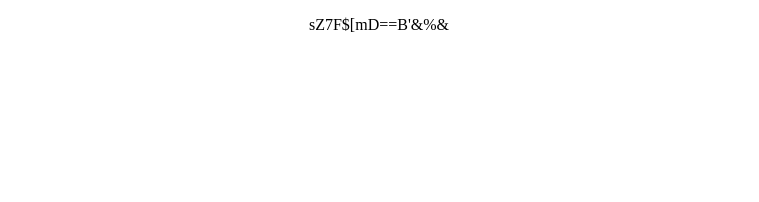
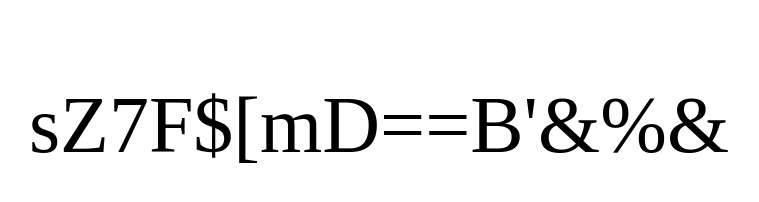
Before and after one commit to 4UsfXeGT2/98w4fi3ud, a plain HTML site: page index.html in a window 1280 px wide. Shown: the whole page, without its empty margins (261-1020 px from the left). Drawn offline with Linux system fonts and the light colour scheme.

Commit message:
Update index.html

```diff
--- a/index.html
+++ b/index.html
@@ -3,7 +3,7 @@
   <head>
     <style>
       #password {
-        font-size: 3,14em;
+        font-size: 5em;
         text-align: center;
       }
     </style>
```
